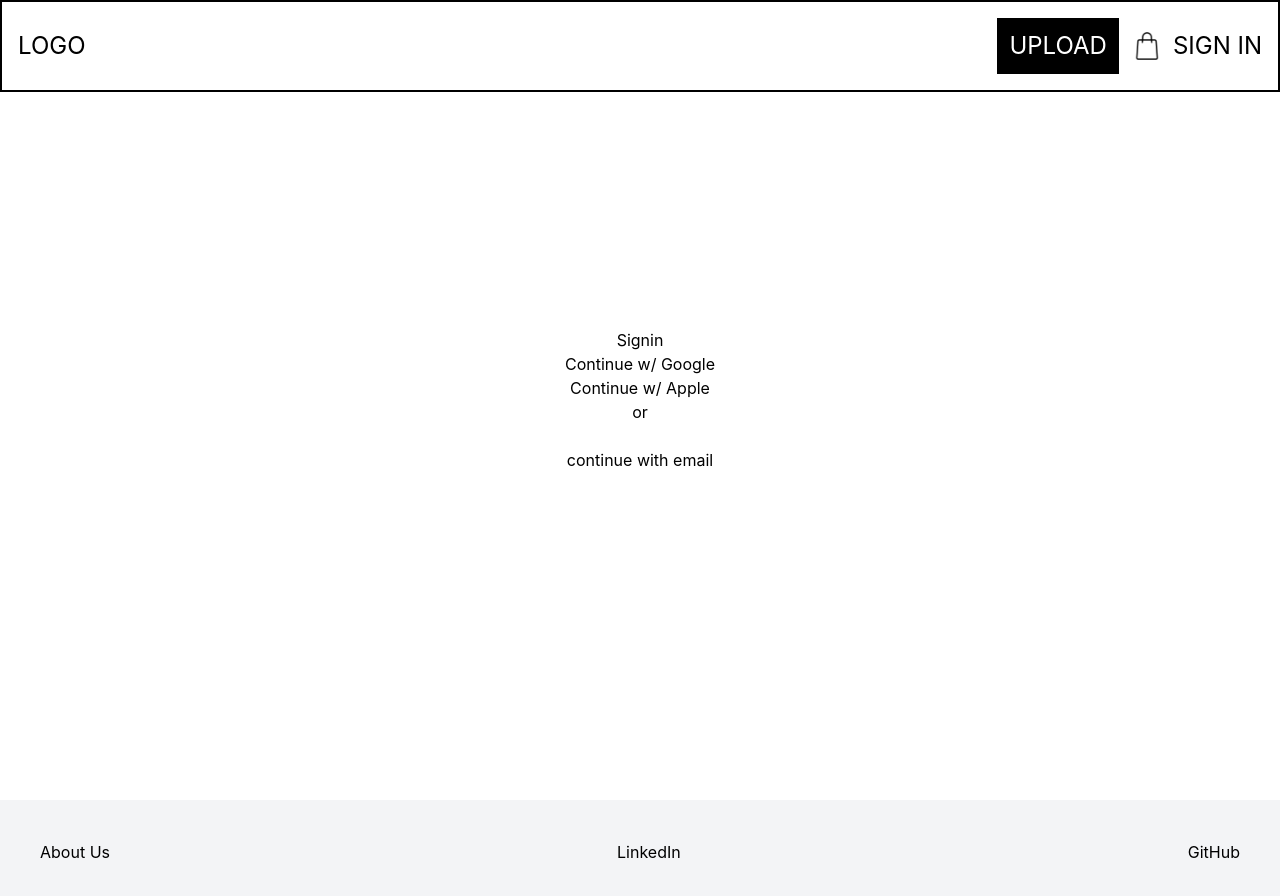
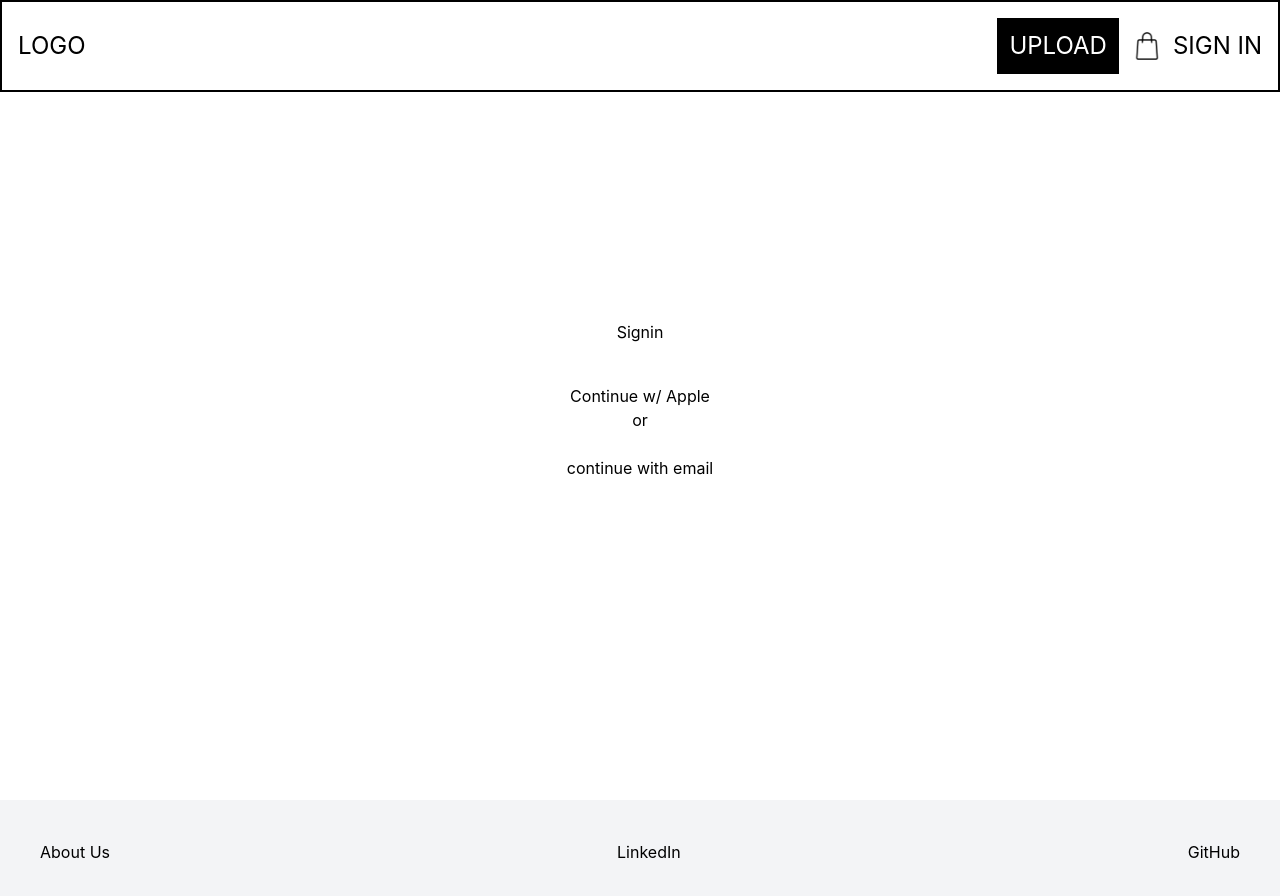
Before and after one commit to matthewrichards234/Discount-Notifications-Front, a React (Vite) app: page /auth in a window 1280 px wide. Shown: the top 896 px of the page. Built offline with nearby package versions, Linux system fonts and the light colour scheme; no server answers.

Commit message:
implement login with google button and oauth

```diff
--- a/package.json
+++ b/package.json
@@ -10,6 +10,7 @@
     "preview": "vite preview"
   },
   "dependencies": {
+    "@react-oauth/google": "^0.13.5",
     "@tailwindcss/vite": "^4.2.2",
     "class-variance-authority": "^0.7.1",
     "clsx": "^2.1.1",
--- a/src/components/Signin.tsx
+++ b/src/components/Signin.tsx
@@ -1,8 +1,15 @@
+import { GoogleLogin } from "@react-oauth/google";
+
 const Signin = () => {
   return (
     <div className="min-h-screen flex flex-col items-center justify-center">
       Signin
-      <p>Continue w/ Google</p>
+      <GoogleLogin
+        onSuccess={(credentialResponse) => {
+          console.log(credentialResponse);
+        }}
+        onError={() => console.log("Login Failed")}
+      />
       <p>Continue w/ Apple</p>
       <p>or</p>
       <br />
--- a/src/main.tsx
+++ b/src/main.tsx
@@ -4,13 +4,18 @@
 import "./index.css";
 import App from "./components/App.tsx";
 import { DarkModeProvider } from "./context/DarkModeContext.tsx";
+import { GoogleOAuthProvider } from "@react-oauth/google";
+
+const CLIENT_ID = import.meta.env.VITE_GOOGLE_CLIENT_ID;
 
 createRoot(document.getElementById("root")!).render(
   <StrictMode>
-    <BrowserRouter>
-      <DarkModeProvider>
-        <App />
-      </DarkModeProvider>
-    </BrowserRouter>
+    <GoogleOAuthProvider clientId={CLIENT_ID}>
+      <BrowserRouter>
+        <DarkModeProvider>
+          <App />
+        </DarkModeProvider>
+      </BrowserRouter>
+    </GoogleOAuthProvider>
   </StrictMode>,
 );
```
Also changed, not shown: 2 other files (tests, documents, lock files or other folders).
